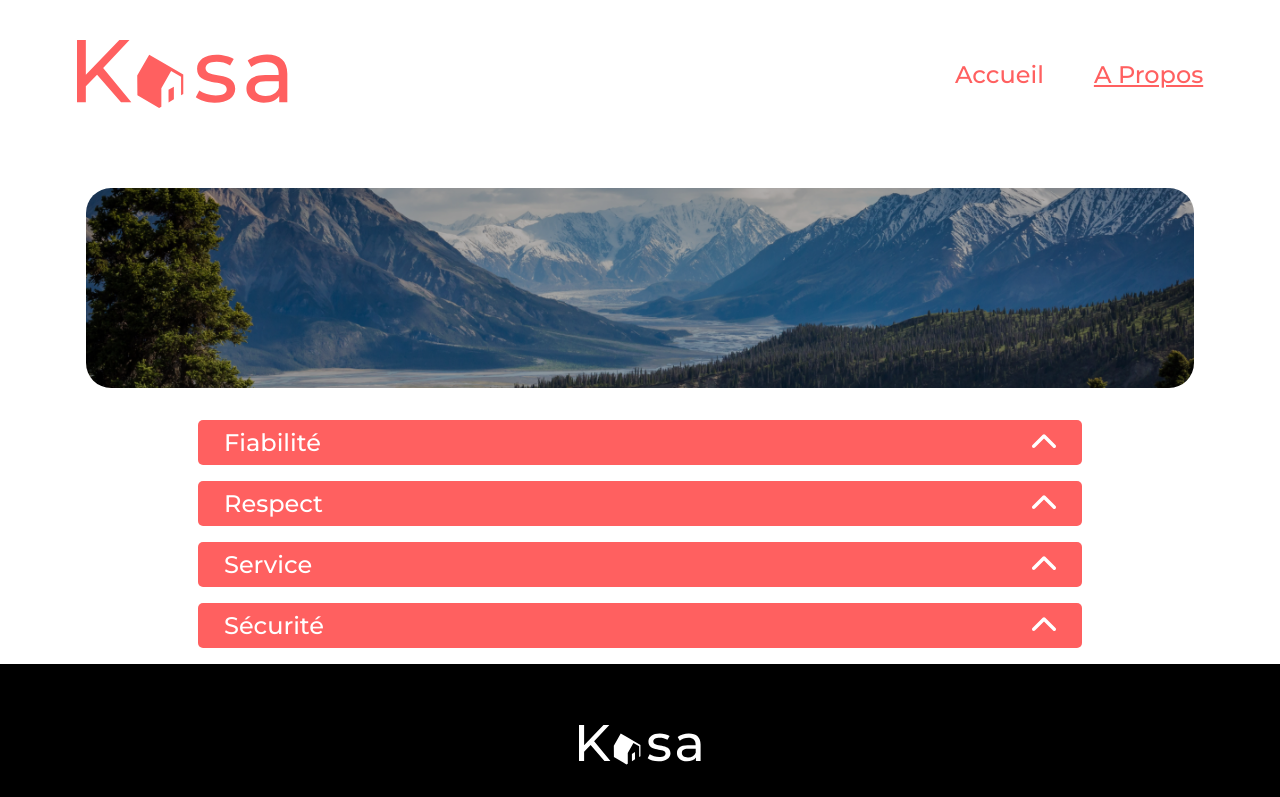
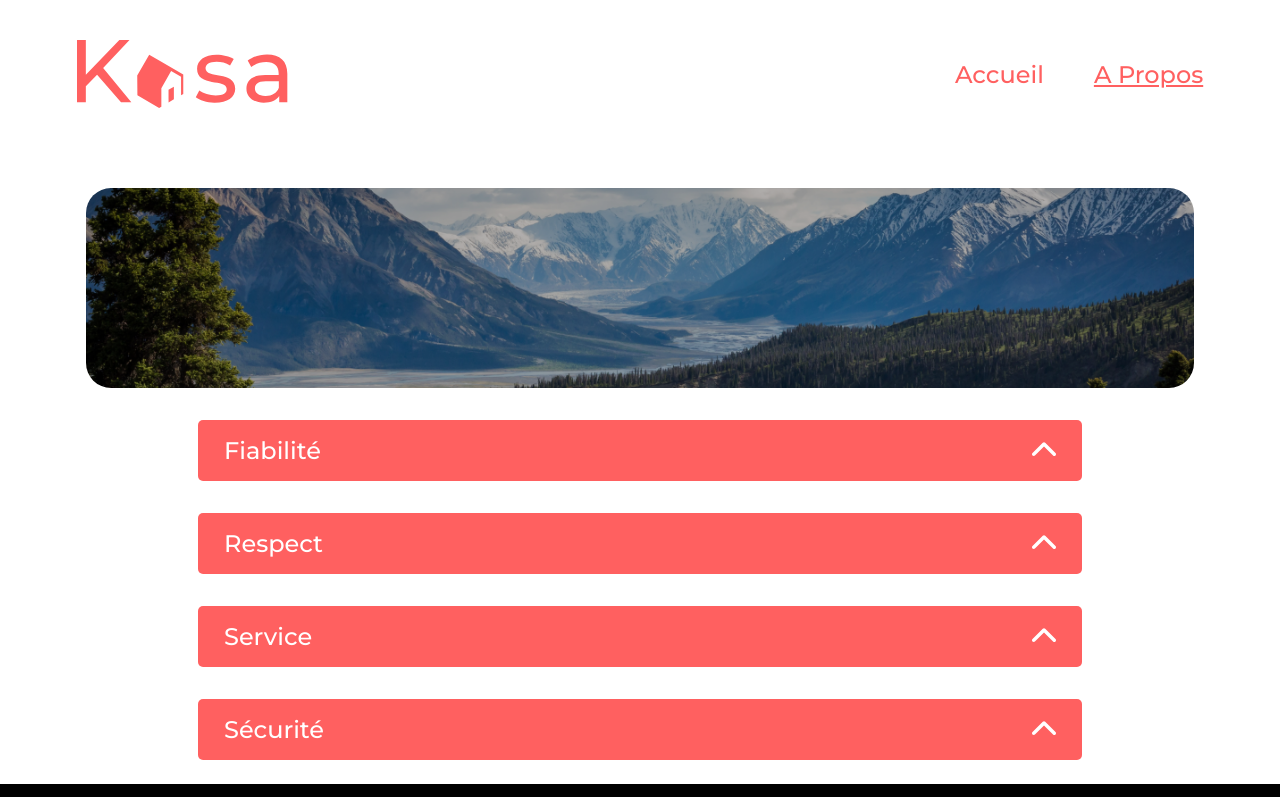
Before and after one commit to Sushib08/kasa-ocr, a React (Create React App) app: page /about in a window 1280 px wide. Shown: the top 797 px of the page. Built offline with nearby package versions, Linux system fonts and the light colour scheme.

Commit message:
edit style collapse

```diff
--- a/src/Pages/scss/about.scss
+++ b/src/Pages/scss/about.scss
@@ -6,7 +6,7 @@
   flex-direction: column;
   align-items: center;
   justify-content: center;
-  gap: 2vh;
+  gap: 3vh;
   margin-bottom: 2vh;
   margin-top: -6vh;
 }
--- a/src/components/scss/collapse.scss
+++ b/src/components/scss/collapse.scss
@@ -1,9 +1,7 @@
-// collapse.scss
-
 .collapse-contain {
   display: flex;
   justify-content: space-between;
-  padding: 1vh 2vw;
+  padding: 2vh 2vw;
   width: 65vw;
   background: var(--Red, #ff6060);
   border-radius: 5px;
@@ -23,7 +21,7 @@
     transition: transform 0.3s ease-in-out;
   }
 
-  .rotate {
+  & .rotate {
     transform: rotate(-180deg);
   }
 }
```
